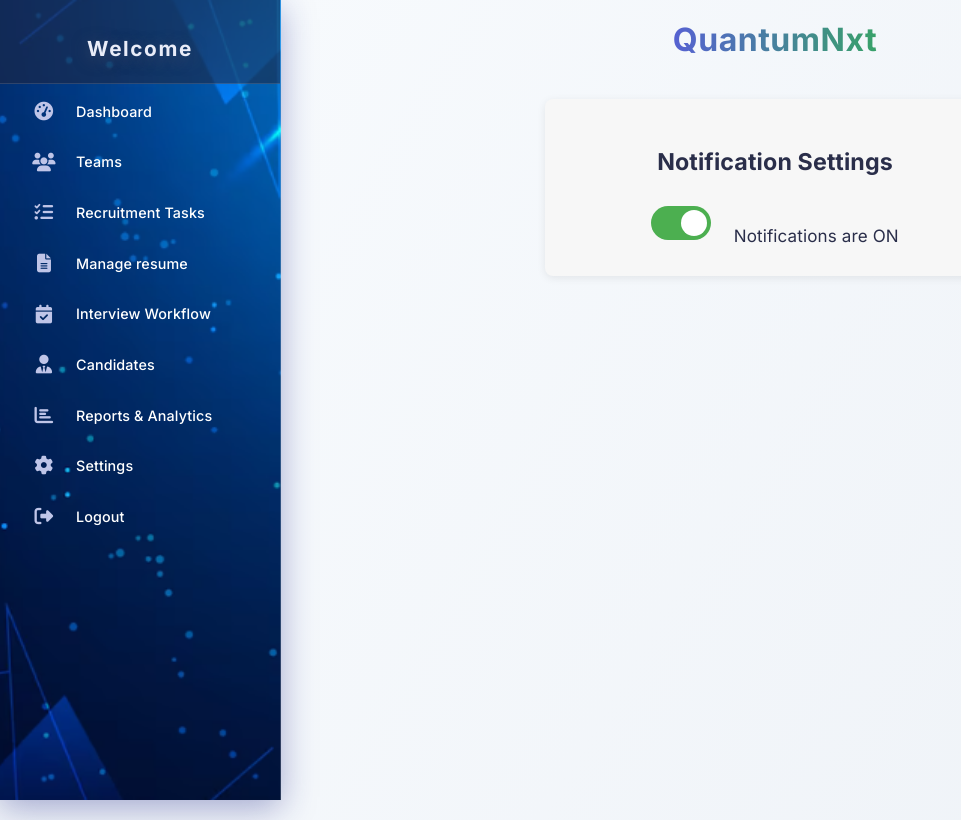
After one commit to sant-anurag/QuantumNxt, a Django app: page /settings/notification/ in a window 1280 px wide. The commit adds this page. Shown: the whole page, without its empty margins (0-961 px from the left). Run offline with Django 5.2, Linux system fonts and the light colour scheme; data that the repository does not hold is empty.

Commit message:
notification settings  webpage introduced

```diff
--- /dev/null
+++ b/ats_tracker/static/css/settings_notification.css
@@ -0,0 +1,48 @@
+/* css */
+.settings-container {
+    max-width: 400px;
+    margin: 40px auto;
+    padding: 30px;
+    background: #f7f7f7;
+    border-radius: 8px;
+    box-shadow: 0 2px 8px rgba(0,0,0,0.08);
+    text-align: center;
+}
+.notification-toggle {
+    margin-top: 30px;
+}
+.switch {
+    position: relative;
+    display: inline-block;
+    width: 60px;
+    height: 34px;
+}
+.switch input { display: none; }
+.slider {
+    position: absolute;
+    cursor: pointer;
+    top: 0; left: 0; right: 0; bottom: 0;
+    background-color: #ccc;
+    transition: .4s;
+    border-radius: 34px;
+}
+.slider:before {
+    position: absolute;
+    content: "";
+    height: 26px; width: 26px;
+    left: 4px; bottom: 4px;
+    background-color: white;
+    transition: .4s;
+    border-radius: 50%;
+}
+input:checked + .slider {
+    background-color: #4caf50;
+}
+input:checked + .slider:before {
+    transform: translateX(26px);
+}
+#notifStatusText {
+    margin-left: 18px;
+    font-size: 1.1em;
+    vertical-align: middle;
+}
--- /dev/null
+++ b/ats_tracker/static/js/settings_notification.js
@@ -0,0 +1,35 @@
+// javascript
+document.addEventListener("DOMContentLoaded", function() {
+    const switchEl = document.getElementById("notificationSwitch");
+    const statusText = document.getElementById("notifStatusText");
+
+    switchEl.addEventListener("change", function() {
+        const enabled = switchEl.checked;
+        fetch("/settings/notification/toggle/", {
+            method: "POST",
+            headers: {
+                "Content-Type": "application/json",
+                "X-CSRFToken": getCSRFToken()
+            },
+            body: JSON.stringify({ enabled: enabled })
+        })
+        .then(res => res.json())
+        .then(data => {
+            statusText.textContent = data.status_text;
+        });
+    });
+});
+
+// Helper to get CSRF token from cookies
+function getCSRFToken() {
+    let name = "csrftoken=";
+    let decodedCookie = decodeURIComponent(document.cookie);
+    let ca = decodedCookie.split(';');
+    for(let i = 0; i < ca.length; i++) {
+        let c = ca[i].trim();
+        if (c.indexOf(name) === 0) {
+            return c.substring(name.length, c.length);
+        }
+    }
+    return "";
+}
--- a/ats_tracker/templates/home.html
+++ b/ats_tracker/templates/home.html
@@ -69,7 +69,7 @@
             <a href="#"><i class="fas fa-cog"></i> Settings</a>
             <ul class="submenu">
                 <li><a href="{% url 'user_profile' %}"><i class="fas fa-user"></i> User Profile</a></li>
-                <li><a href="#"><i class="fas fa-bell"></i> Notification</a></li>
+               <li><a href="{% url 'notification_settings' %}"><i class="fas fa-bell"></i> Notification</a></li>
                 <li><a href="{% url 'access_permissions' %}"><i class="fas fa-shield-alt"></i> Access & Permissions</a></li>
                 <li><a href="{% url 'manage_sessions' %}"><i class="fas fa-user-lock"></i> Manage Sessions</a></li>
                 <li><a href="{% url 'create_customer' %}"><i class="fas fa-building"></i> Create Customer</a></li>
--- /dev/null
+++ b/ats_tracker/templates/settings_notification.html
@@ -0,0 +1,19 @@
+{% extends "home.html" %}
+{% load static %}
+
+{% block content %}
+<div class="settings-container">
+    <h2>Notification Settings</h2>
+    <div class="notification-toggle">
+        <label class="switch">
+            <input type="checkbox" id="notificationSwitch" {% if notifications_enabled %}checked{% endif %}>
+            <span class="slider"></span>
+        </label>
+        <span id="notifStatusText">
+            {% if notifications_enabled %}Notifications are ON{% else %}Notifications are OFF{% endif %}
+        </span>
+    </div>
+</div>
+<link rel="stylesheet" href="{% static 'css/settings_notification.css' %}">
+<script src="{% static 'js/settings_notification.js' %}"></script>
+{% endblock %}
--- a/ats_tracker/urls.py
+++ b/ats_tracker/urls.py
@@ -94,4 +94,6 @@ urlpatterns = [
     path('api/teams/filters/', views.teams_filters),
     path('api/teams/report/', views.team_report),
     path('export_team_reports_excel/', views.export_team_reports_excel),
+    path("settings/notification/", views.notification_settings, name="notification_settings"),
+    path("settings/notification/toggle/", views.toggle_notification, name="toggle_notification"),
 ]
--- a/ats_tracker/views.py
+++ b/ats_tracker/views.py
@@ -4,26 +4,30 @@ from datetime import datetime
 import mysql.connector
 import textract
 from .parser import ResumeParser
+
 from django.conf import settings
 from django.contrib import messages
 from django.contrib.auth.hashers import check_password, make_password
+from django.contrib.auth import logout
 from django.db import connection
 from django.http import (
-    JsonResponse, HttpResponseBadRequest, FileResponse, Http404
+    JsonResponse, HttpResponseBadRequest, FileResponse, Http404, HttpResponse
 )
 from django.shortcuts import render, redirect, get_object_or_404
 from django.urls import reverse
 from django.utils.html import escape
 from django.views.decorators.csrf import csrf_exempt
+from django.template.loader import render_to_string
 
 from .db_initializer import ATSDatabaseInitializer
 
 import smtplib
 from email.mime.text import MIMEText
 from email.mime.multipart import MIMEMultipart
-from django.template.loader import render_to_string
-from django.views.decorators.csrf import csrf_exempt
-from django.contrib.auth import logout
+
+import openpyxl
+from openpyxl.styles import Font, Alignment, PatternFill, Border, Side
+from openpyxl.utils import get_column_letter
 
 
 def login_view(request):
@@ -2682,13 +2686,6 @@ def export_teams_excel(request):
         return response
     return JsonResponse({"error": "Invalid request"}, status=400)
 
-from django.views.decorators.csrf import csrf_exempt
-from django.http import HttpResponse
-import json
-import openpyxl
-from openpyxl.styles import Font, Alignment, PatternFill, Border, Side
-from openpyxl.utils import get_column_letter
-
 @csrf_exempt
 def export_team_reports_excel(request):
     print("Received request for exporting team reports to Excel.")
@@ -2751,3 +2748,61 @@ def export_team_reports_excel(request):
         wb.save(response)
         return response
     return HttpResponse(status=405)
+
+# python
+from django.shortcuts import render
+from django.http import JsonResponse
+from django.views.decorators.csrf import csrf_exempt
+import json
+
+def get_user_id_by_username(username):
+    conn = mysql.connector.connect(host="localhost", user="root", password="root", database="ats")
+    cursor = conn.cursor()
+    cursor.execute("SELECT user_id FROM users WHERE username=%s", (username,))
+    row = cursor.fetchone()
+    cursor.close()
+    conn.close()
+    return row[0] if row else None
+
+def notification_settings(request):
+    print("Accessing notification settings page.")
+    #fetch user id for username
+    username = request.session.get("username")
+    user_id = get_user_id_by_username(username)
+    print("Current user ID:", username, "for:", user_id)
+    conn = get_db_connection()
+    cursor = conn.cursor(dictionary=True)
+   # python
+    cursor.execute("SELECT notifications_enabled FROM user_settings WHERE user_id=%s", [user_id])
+    row = cursor.fetchone()
+    notifications_enabled = row["notifications_enabled"] if row else True
+    print(f"User {username} notifications enabled: {notifications_enabled}")
+    cursor.close()
+    conn.close()
+    return render(request, "settings_notification.html", {
+        "notifications_enabled": notifications_enabled
+    })
+
+@csrf_exempt
+def toggle_notification(request):
+    if request.method == "POST":
+        # fetch username from session or request
+        username = request.session.get("username")
+        user_id = get_user_id_by_username(username)
+        print("Toggling notification for user ID:", username)
+        data = json.loads(request.body)
+        enabled = data.get("enabled", True)
+
+        conn = get_db_connection()
+        cursor = conn.cursor(dictionary=True)
+        cursor.execute("SELECT id FROM user_settings WHERE user_id=%s", [user_id])
+        if cursor.fetchone():
+            cursor.execute("UPDATE user_settings SET notifications_enabled=%s WHERE user_id=%s", [enabled, user_id])
+        else:
+            cursor.execute("INSERT INTO user_settings (user_id, notifications_enabled) VALUES (%s, %s)", [user_id, enabled])
+        status_text = "Notifications are ON" if enabled else "Notifications are OFF"
+        conn.commit()
+        cursor.close()
+        conn.close()
+        return JsonResponse({"status_text": status_text})
+    return JsonResponse({"error": "Invalid request"}, status=400)
```
Also changed, not shown: ats_tracker/db_initializer.py (+9 -0 lines).
